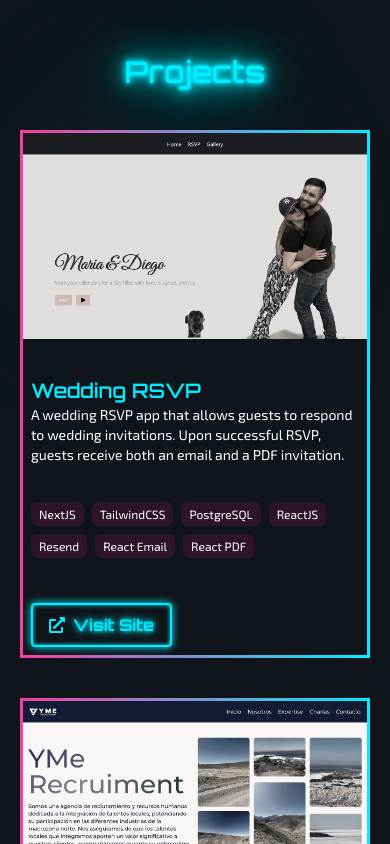
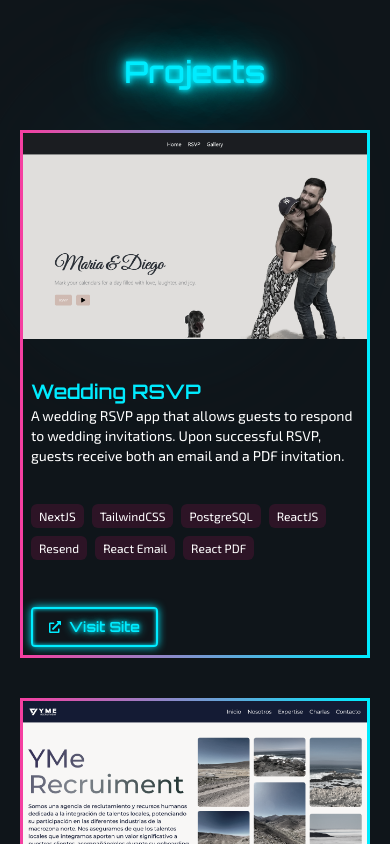
Before and after one commit to hermani456/portfolio, a Next.js app: page / in a window 390 px wide. Shown: the part 1640-2484 px from the top of the page. Built offline with nearby package versions, Linux system fonts and the light colour scheme.

Commit message:
Refactor ProjectCard component to update border gradient styling and adjust link icon size

```diff
--- a/src/components/ProjectCard.jsx
+++ b/src/components/ProjectCard.jsx
@@ -4,7 +4,7 @@ import { FaExternalLinkAlt } from "react-icons/fa";
 
 const ProjectCard = ({ name, description, techStack, live, img }) => {
   return (
-    <div className="w-[25rem] h-[33rem] flex flex-col justify-between bg-back rounded-md overflow-hidden border-gradient-neon border-gradient">
+    <div className="w-[25rem] h-[33rem] flex flex-col justify-between rounded-md overflow-hidden border-gradient-neon border-gradient">
       <Image
         src={img}
         alt={name}
@@ -31,8 +31,8 @@ const ProjectCard = ({ name, description, techStack, live, img }) => {
       <div className="p-2">
         <Link href={live} target="_blank" className="btn font-orbitron">
           <div className="flex justify-center items-center gap-2">
-            <FaExternalLinkAlt />
-            <span>Visit Site</span>
+            <FaExternalLinkAlt className="w-3 lg:w-5"/>
+            <span className="text-sm lg:text-md">Visit Site</span>
           </div>
         </Link>
       </div>
```
